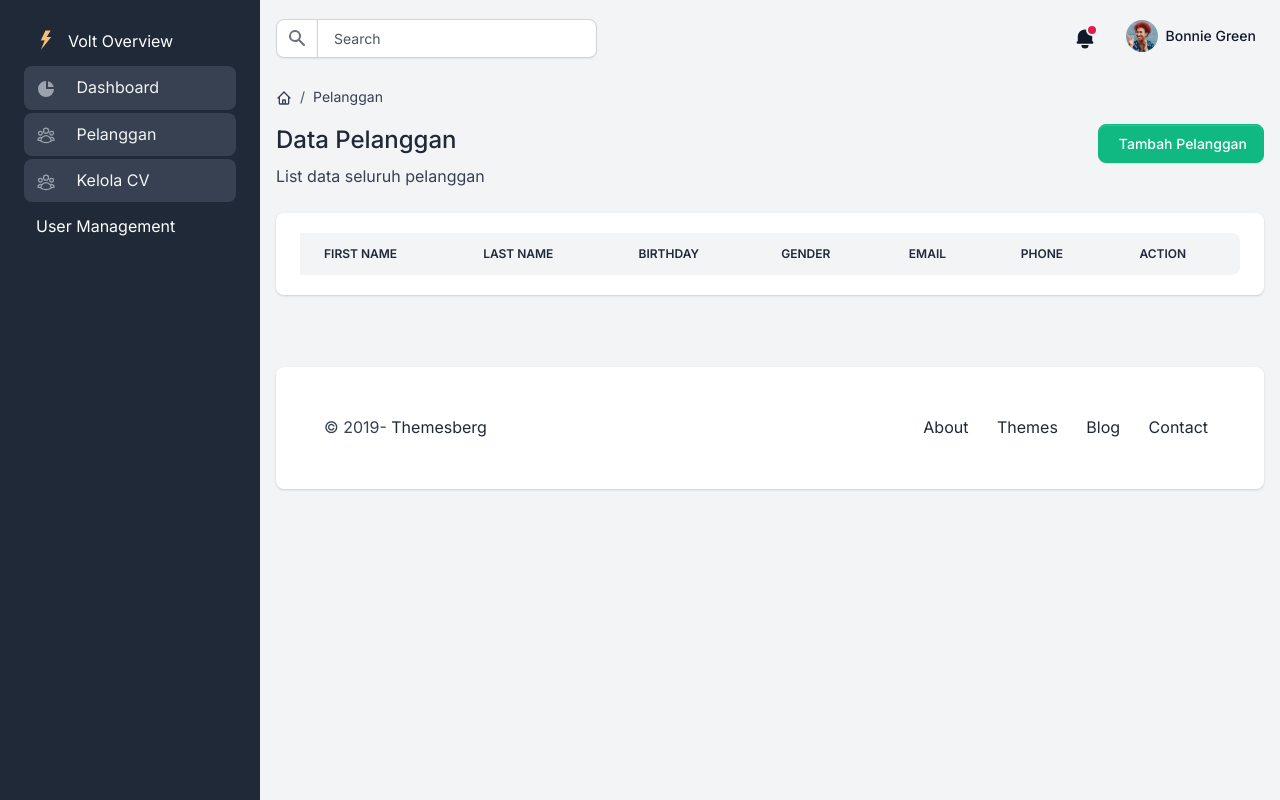
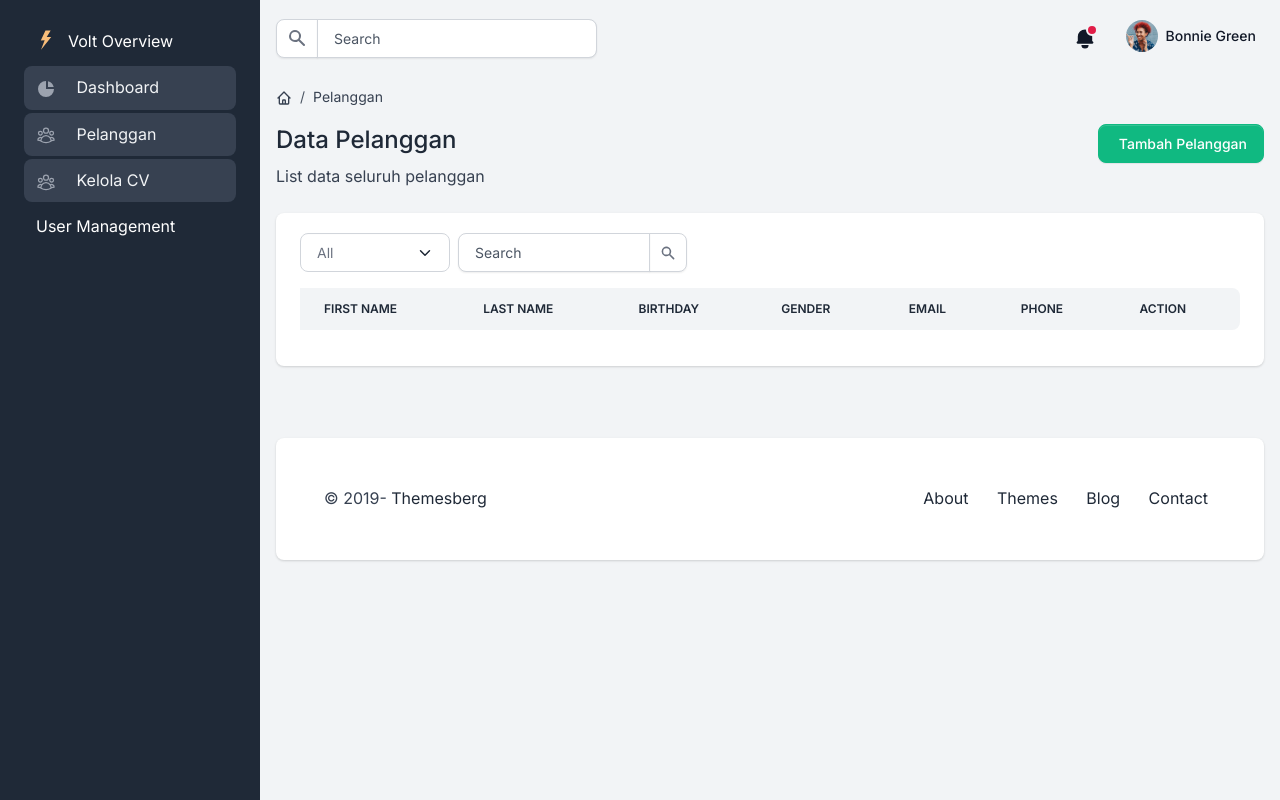
Before and after one commit to irganpcr/Laravel_Irgan2TID, a Laravel app: template resources/views/admin/pelanggan/index.blade.php in a window 1280 px wide. Run offline with Laravel 12, Linux system fonts and the light colour scheme; the template is opened without the code that fills it, so the values that code supplies are empty; parts of the project's set-up code (start-up, migrations or seed data) failed here and were passed over.

Commit message:
Menambahkan seeder, pagination, filter, search, dan auth login

```diff
--- a/app/Http/Controllers/PelangganController.php
+++ b/app/Http/Controllers/PelangganController.php
@@ -12,7 +12,7 @@ class PelangganController extends Controller
      */
     public function index()
     {
-        $data['dataPelanggan'] = Pelanggan::all();
+        $data['dataPelanggan'] = Pelanggan::paginate(10);
         return view('admin.pelanggan.index', $data);
     }
 
--- a/resources/views/admin/pelanggan/index.blade.php
+++ b/resources/views/admin/pelanggan/index.blade.php
@@ -28,7 +28,6 @@
                     <i class="far fa-question-circle me-1"></i> Tambah Pelanggan
                 </a>
             </div>
-
         </div>
     </div>
 
@@ -37,6 +36,33 @@
             <div class="card border-0 shadow mb-4">
                 <div class="card-body">
                     <div class="table-responsive">
+                        <form method="GET" action="{{ route('pelanggan.index') }}" class="mb-3">
+                            <div class="row g-2">
+                                <div class="col-md-2">
+                                    <select name="gender" class="form-select" onchange="this.form.submit()">
+                                        <option value="">All</option>
+                                        <option value="Male" {{ request('gender') == 'Male' ? 'selected' : '' }}>Male</option>
+                                        <option value="Female" {{ request('gender') == 'Female' ? 'selected' : '' }}>Female</option>
+                                        <option value="Other" {{ request('gender') == 'Other' ? 'selected' : '' }}>Other</option>
+                                    </select>
+                                </div>
+                                <div class="col-md-3">
+                                    <div class="input-group">
+                                        <input type="text" name="search" class="form-control" id="exampleInputIconRight"
+                                            value="{{ request('search') }}" placeholder="Search" aria-label="Search">
+                                        <button type="submit" class="input-group-text" id="basic-addon2">
+                                            <svg class="icon icon-xxs" fill="currentColor" viewBox="0 0 20 20"
+                                                xmlns="http://www.w3.org/2000/svg">
+                                                <path fill-rule="evenodd"
+                                                    d="M8 4a4 4 0 100 8 4 4 0 000-8zM2 8a6 6 0 1110.89 3.476l4.817 4.817a1 1 0 01-1.414 1.414l-4.816-4.816A6 6 0 012 8z"
+                                                    clip-rule="evenodd"></path>
+                                            </svg>
+                                        </button>
+                                    </div>
+                                </div>
+                            </div>
+                        </form>
+
                         <table id="table-pelanggan" class="table table-centered table-nowrap mb-0 rounded">
                             <thead class="thead-light">
                                 <tr>
@@ -50,8 +76,7 @@
                                 </tr>
                             </thead>
                             <tbody>
-                                <tbody>
-                                    @foreach($dataPelanggan as $item)
+                                @foreach ($dataPelanggan as $item)
                                     <tr>
                                         <td>{{ $item->first_name }}</td>
                                         <td>{{ $item->last_name }}</td>
@@ -60,28 +85,15 @@
                                         <td>{{ $item->email }}</td>
                                         <td>{{ $item->phone }}</td>
                                         <td>
-                                                <a href="{{route('pelanggan.edit', $item->pelanggan_id)}}"
+                                            <a href="{{ route('pelanggan.edit', $item->pelanggan_id) }}"
                                                 class="btn btn-info btn-sm">
-                                                    <svg class="icon icon-xs me-2" data-slot="icon" fill="none"
-                                                        stroke-width="1.5" stroke="currentColor" viewBox="0 0 24 24"
-                                                        xmlns="http://www.w3.org/2000/svg" aria-hidden="true">
-                                                        <path stroke-linecap="round" stroke-linejoin="round"
-                                                            d="m16.862 4.487 1.687-1.688a1.875 1.875 0 1 1 2.652 2.652L10.582 16.07a4.5 4.5 0 0 1-1.897 1.13L6 18l.8-2.685a4.5 4.5 0 0 1 1.13-1.897l8.932-8.931Zm0 0L19.5 7.125M18 14v4.75A2.25 2.25 0 0 1 15.75 21H5.25A2.25 2.25 0 0 1 3 18.75V8.25A2.25 2.25 0 0 1 5.25 6H10">
-                                                        </path>
-                                                    </svg>
                                                 Edit
                                             </a>
-                                                <form action="{{ route('pelanggan.destroy',$item->pelanggan_id) }}" method="POST" style="display:inline">
+                                            <form action="{{ route('pelanggan.destroy', $item->pelanggan_id) }}" method="POST"
+                                                style="display:inline">
                                                 @csrf
-                                                    @method("DELETE")
+                                                @method('DELETE')
                                                 <button type="submit" class="btn btn-danger btn-sm">
-                                                        <svg class="icon icon-xs me-2" data-slot="icon" fill="none"
-                                                            stroke-width="1.5" stroke="currentColor" viewBox="0 0 24 24"
-                                                            xmlns="http://www.w3.org/2000/svg" aria-hidden="true">
-                                                            <path stroke-linecap="round" stroke-linejoin="round"
-                                                                d="m14.74 9-.346 9m-4.788 0L9.26 9m9.968-3.21c.342.052.682.107 1.022.166m-1.022-.165L18.16 19.673a2.25 2.25 0 0 1-2.244 2.077H8.084a2.25 2.25 0 0 1-2.244-2.077L4.772 5.79m14.456 0a48.108 48.108 0 0 0-3.478-.397m-12 .562c.34-.059.68-.114 1.022-.165m0 0a48.11 48.11 0 0 1 3.478-.397m7.5 0v-.916c0-1.18-.91-2.164-2.09-2.201a51.964 51.964 0 0 0-3.32 0c-1.18.037-2.09 1.022-2.09 2.201v.916m7.5 0a48.667 48.667 0 0 0-7.5 0">
-                                                            </path>
-                                                        </svg>
                                                     Hapus
                                                 </button>
                                             </form>
@@ -89,12 +101,16 @@
                                     </tr>
                                 @endforeach
                             </tbody>
-                                </tbody>
                         </table>
+
+                        <div class="mt-3">
+                            {{ $dataPelanggan->links('pagination::bootstrap-5') }}
+                        </div>
                     </div>
                 </div>
             </div>
         </div>
     </div>
     {{-- End Main Konten --}}
+
 @endsection
```
Also changed, not shown: database/seeders/CreateFirstUser.php (added, +22 -0 lines), database/seeders/CreatePelangganDummy.php (added, +30 -0 lines), database/migrations/0001_01_01_000000_create_users_table.php, database/migrations/0001_01_01_000001_create_cache_table.php, database/migrations/2026_10_27_062130_create_profils_table.php (added), database/migrations/2026_10_27_071312_rename_profils_to_portofolio_301012_table.php (added). Lines whose indentation alone changed are shown as unchanged.
